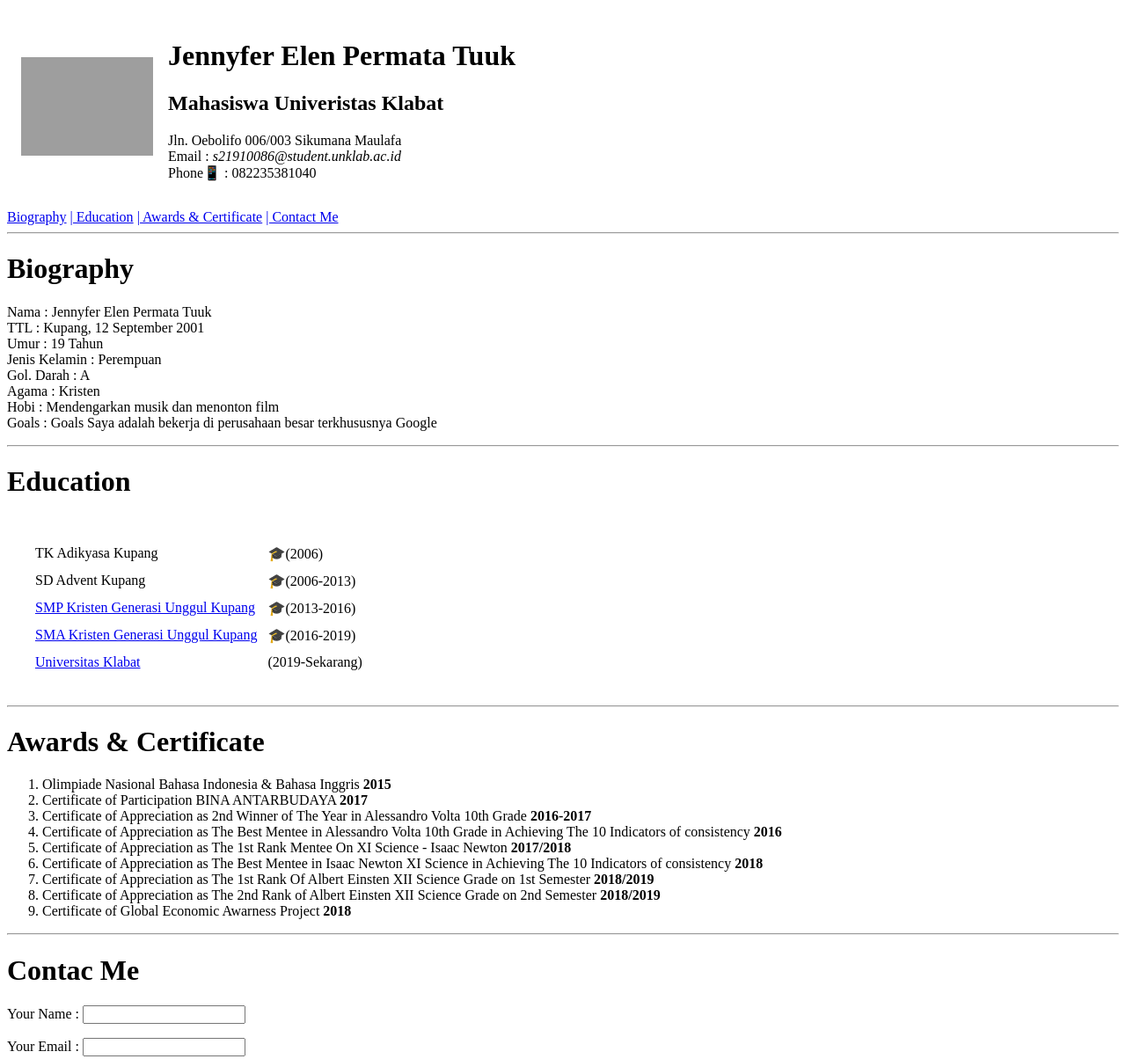
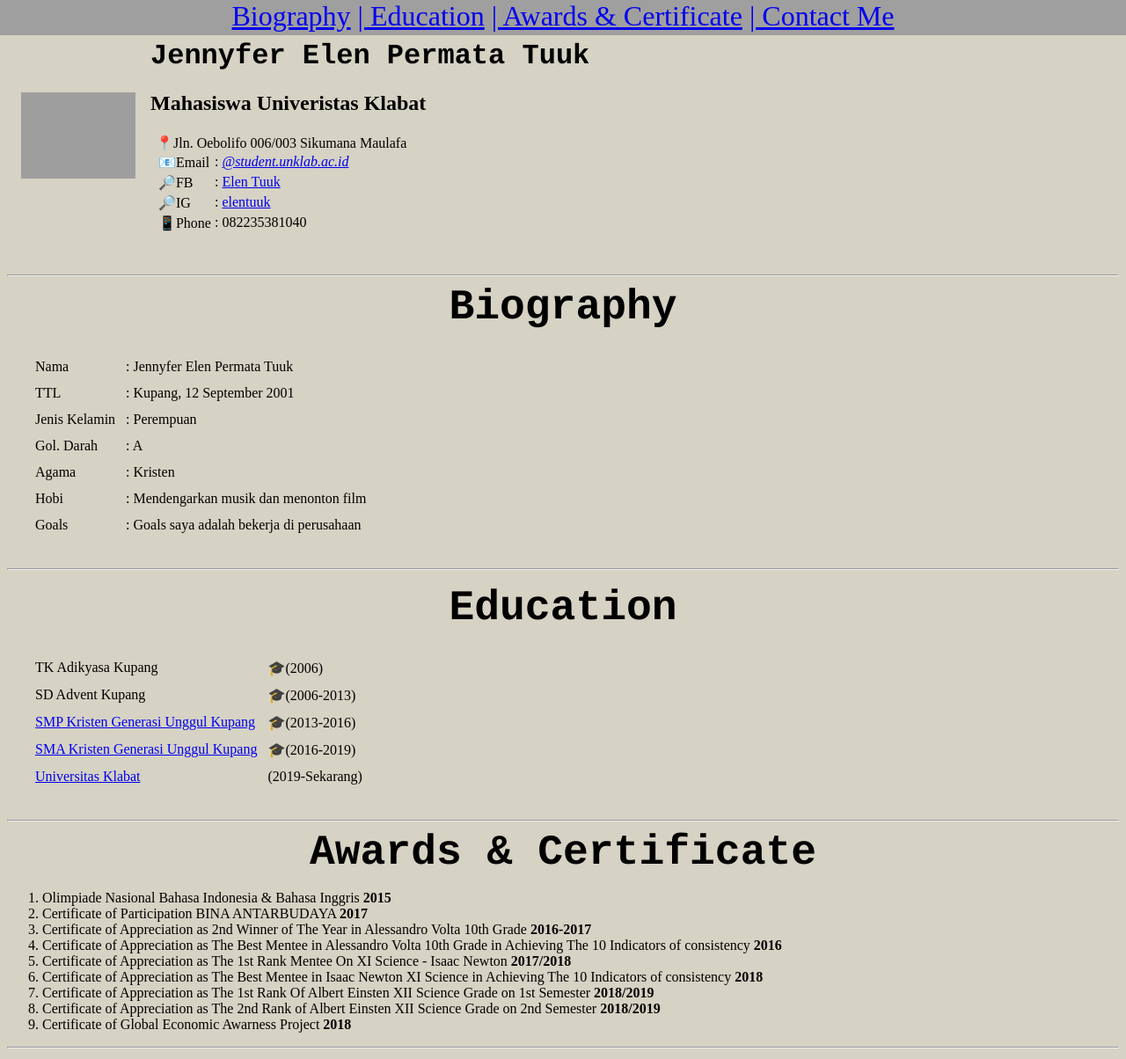
Before and after one commit to elentuuk/CV, a plain HTML site: page index.html in a window 1280 px wide. Shown: the top 1204 px of the page at 88% size. Drawn offline with Linux system fonts and the light colour scheme; grey boxes are pictures that could not be loaded.

Commit message:
first commit

```diff
--- a/index.html
+++ b/index.html
@@ -6,43 +6,97 @@
     <meta name="viewport" content="Jennyfer Elen Permata Tuuk CV"/>
     <meta name="author" content="Jennyfer Elen Permata"/>
     <title>Jennyfer Elen Permata Tuuk</title>
+    <link rel="stylesheet" href="styles.css">
+    <link href="https://fonts.googleapis.com/css2?family=Noto+Serif&display=swap" rel="stylesheet">
 </head>
 <body>
     <header>
-        <table cellspacing="15">
+        <table  cellspacing="15">
             <tr>
                 <td>
-                    <img src="circle-cropped.png" width="150" alt="profile-picture">
+                    <img src="circle-cropped.png" width="130" alt="profile-picture">
                 </td>
                 <td>
                     <h1>Jennyfer Elen Permata Tuuk</h1>
                     <h2>Mahasiswa Univeristas Klabat</h2>
                     <p>
-                        Jln. Oebolifo 006/003 Sikumana Maulafa</br>
-                        Email : <em>s21910086@student.unklab.ac.id</em></br>
-                        Phone📱 : 082235381040
-                    </p>
+                        <table cellspacing="5">
+                            <tr>
+                                <td>
+                                    <table cellspacinf="5">
+                                    📍Jln. Oebolifo 006/003 Sikumana Maulafa
+                                </td>
+                            </tr>
+                            <tr>
+                                <td>📧Email</td>
+                                <td>: <em> <a href="mailto:>@student.unklab.ac.id">@student.unklab.ac.id</a></em></td>
+                            </tr>
+                            <tr>
+                                <td>🔎FB</td>
+                                <td>: <a href="https://www.facebook.com/jennyfer.tuuk/" target='_blank'> Elen Tuuk</a></td>
+                            </tr>
+                            <tr>
+                                <td>🔎IG</td>
+                                <td>: <a href="https://www.instagram.com/elentuuk/?hl=id" target='_blank'>elentuuk</a></td>
+                            </tr>
+                            <tr>
+                                <td>📱Phone</td>
+                                <td>: 082235381040</td>
+                            </tr>
+                        </table>
                 </td>
             </tr>
         </table>
+    </p>
+        </table>
     </header>
-    <a href ="#Biography"> Biography</a>
-    <a href ="#Education">| Education</a>
-    <a href ="#Awards & Certificate">| Awards & Certificate</a>
-    <a href ="#Contact Me">| Contact Me</a>
-    <hr align="right">
-    <h1><footer id="Biography">Biography</footer></h1>
-    <p>Nama          : Jennyfer Elen Permata Tuuk</br>
-       TTL           : Kupang, 12 September 2001</br>
-       Umur          : 19 Tahun<br>
-       Jenis Kelamin : Perempuan</br>
-       Gol. Darah    : A</br>
-       Agama         : Kristen</br>
-       Hobi          : Mendengarkan musik dan menonton film</br>
-       Goals         : Goals Saya adalah bekerja di perusahaan besar terkhususnya Google
-    <hr align="right">
+    <div class="nav">
+        <a href ="#Biography"> Biography</a>
+        <a href ="#Education">| Education</a>
+        <a href ="#Awards & Certificate">| Awards & Certificate</a>
+        <a href ="#Contact Me">| Contact Me</a>
+    </div>
+    <hr>
+    <h1 class="biografi"><footer id="Biography">Biography</footer></h1>
+    <table cellspacing="20">
+    <tr>
+        <td>
+            <table cellspacing="10">
+                <tr>
+                    <td>Nama</td>
+                    <td>: Jennyfer Elen Permata Tuuk</td>
+                </tr>
+                <tr>
+                    <td>TTL</td>
+                    <td>: Kupang, 12 September 2001</td>
+                </tr>
+                <tr>
+                    <td>Jenis Kelamin</td>
+                    <td>: Perempuan</td>
+                </tr>
+                <tr>
+                    <td>Gol. Darah</td>
+                    <td>: A</td>
+                </tr>
+                <tr>
+                    <td>Agama</td>
+                    <td>: Kristen</td>
+                </tr>
+                <tr>
+                    <td>Hobi</td>
+                    <td>: Mendengarkan musik dan menonton film</td>
+                </tr>
+                <tr>
+                    <td>Goals</td>
+                    <td>: Goals saya adalah bekerja di perusahaan</td>
+                </tr>
+            </table>
+        </td>
+    </tr>
+    </table>
+    <hr>
     </p>
-    <h1><footer id="Education">Education</footer></h1>
+    <h1 class="edukasi"><footer id="Education">Education</footer></h1>
     <table cellspacing ="20">
         <tr>
             <td>
@@ -56,23 +110,23 @@
                         <td>🎓(2006-2013)</td>
                     </tr>
                     <tr>
-                        <td><a href ="https://m.facebook.com/profile.php?id=100008043014527">SMP Kristen Generasi Unggul Kupang</a></td>
+                        <td><a href ="https://m.facebook.com/profile.php?id=100008043014527" target='_blank'>SMP Kristen Generasi Unggul Kupang</a></td>
                         <td>🎓(2013-2016)</td>
                     </tr>
                     <tr>
-                        <td><a href ="https://m.facebook.com/profile.php?id=100008043014527">SMA Kristen Generasi Unggul Kupang</a></td>
+                        <td><a href ="https://m.facebook.com/profile.php?id=100008043014527" target='_blank'>SMA Kristen Generasi Unggul Kupang</a></td>
                         <td>🎓(2016-2019)</td>
                     </tr>
                     <tr>
-                        <td><a href ="http://www.unklab.ac.id/">Universitas Klabat</a></td>
+                        <td><a href ="http://www.unklab.ac.id/" target='_blank'>Universitas Klabat</a></td>
                         <td>(2019-Sekarang)</td>
                     </tr>
                 </table>
             </td>
         </tr>
     </table>
-       <hr align="right">
-    <h1><footer id="Awards & Certificate">Awards & Certificate</footer></h1>
+       <hr>
+    <h1 class="award"><footer id="Awards & Certificate">Awards & Certificate</footer></h1>
     <p>
         <ol>
             <li>Olimpiade Nasional Bahasa Indonesia & Bahasa Inggris <b>2015</b></li>
@@ -86,16 +140,38 @@
             <li>Certificate of Global Economic Awarness Project <b>2018</b></li>
         </ol>
     </p>
-    <hr align="right">
-    <h1><footer id="Contact Me">Contac Me</footer></h1>
-    <p>Your Name  : <input type="text" name="Your Name"></p>
-    <p>Your Email : <input type="text" name="Your Email"></p>
+    <hr>
+    <h1 class="kontak"><footer id="Contact Me">Contac Me</footer></h1>
+     <table cellspacing="0">
+        <tr>
+            <td>
+                <table cellspacing="5">
+                    <tr>
+                        <td><b>Name</b></td>
+                        <td>: <input type="text" name="Your Name"></td>
+                    </tr>
+                    <tr>
+                        <td><b>Your Email</b></td>
+                        <td>: <input type="text" name="Your Email"></td>
+                    </tr>
+                    <tr>
+                        <td><b>Your Message</b></td>
+                        <td>:</td>
+                    </tr>
+                </table>
+            </td>
+        </tr>
+    </table>
+    <textarea rows="10" cols="40" placeholder="type your message"></textarea>
+   <p><button><b>Submit</b></button></p>
+    <!-- <p> <b>Name</b> : <input type="text" name="Your Name"></p>
+    <p> <b> Your Email</b> : <input type="text" name="Your Email"></p>
     <p>
-          Your Message :</br>
-          <textarea rows="10" cols="50" placeholder="type your message"></textarea>
+         <b>Your Message</b> :</br>
+          <textarea rows="10" cols="40" placeholder="type your message"></textarea>
     </p>
     <p>
-        <button>Submit</button>
-    </p>
+        <button><b>Submit</b></button>
+    </p> -->
 </body>
 </html>
--- /dev/null
+++ b/styles.css
@@ -0,0 +1,79 @@
+div.nav{
+    width: 100%;
+    height: 40px;
+    background-color: #A09F9F;
+    position: fixed;
+    left: 0px;
+    top: 0px;
+    z-index: 1;
+    font-size: 2em;
+    text-align: center;
+}
+body{
+    background-color: #d6d2c4;
+}
+
+h1{
+    font-family: Rockwell,"Courier Bold",Courier,Georgia,Times,"Times New Roman",serif;
+    width:100%;
+}
+
+h2{
+    font-family: "Rockwell Extra Bold","Rockwell Bold",monospace
+    width: 150%;
+    margin: 0 auto;
+}
+
+h1.biografi{
+    text-align: center;
+    font-size: 3em;
+    width: 50%;
+    margin: 0 auto;
+}
+
+h1.edukasi{
+    text-align: center;
+    font-size: 3em;
+    width: 50%;
+    margin: 0 auto;
+}
+
+h1.award{
+    text-align: center;
+    font-size: 3em;
+    width: 50%;
+    margin: 0 auto;
+}
+
+h1.kontak{
+    text-align: center;
+    font-size: 3em;
+    width: 50%;
+    margin: 0 auto;
+}
+
+p{
+    font-family: 'Noto Serif', serif;
+}
+
+em{
+    color: blue;
+}
+
+@media screen and (max-width:400px){
+    div.nav{
+        font-size: 1em;
+    }
+    h1.award{
+        font-size: 2em;
+    }
+    h1.biografi{
+        font-size: 2em;
+    }
+    h1.edukasi{
+        font-size: 2em;
+    }
+    h1.kontak{
+        font-size: 2em;
+    }
+}
```
